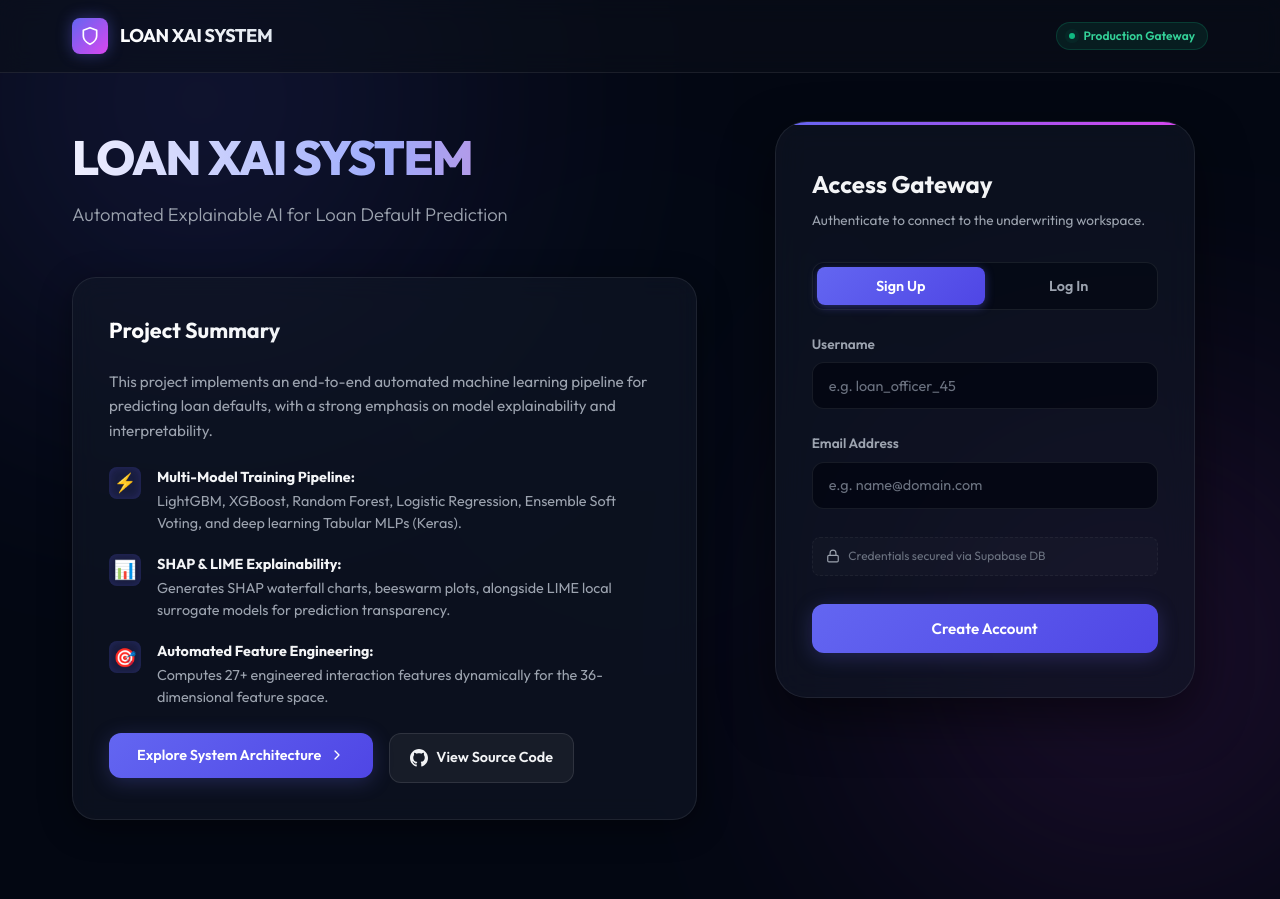
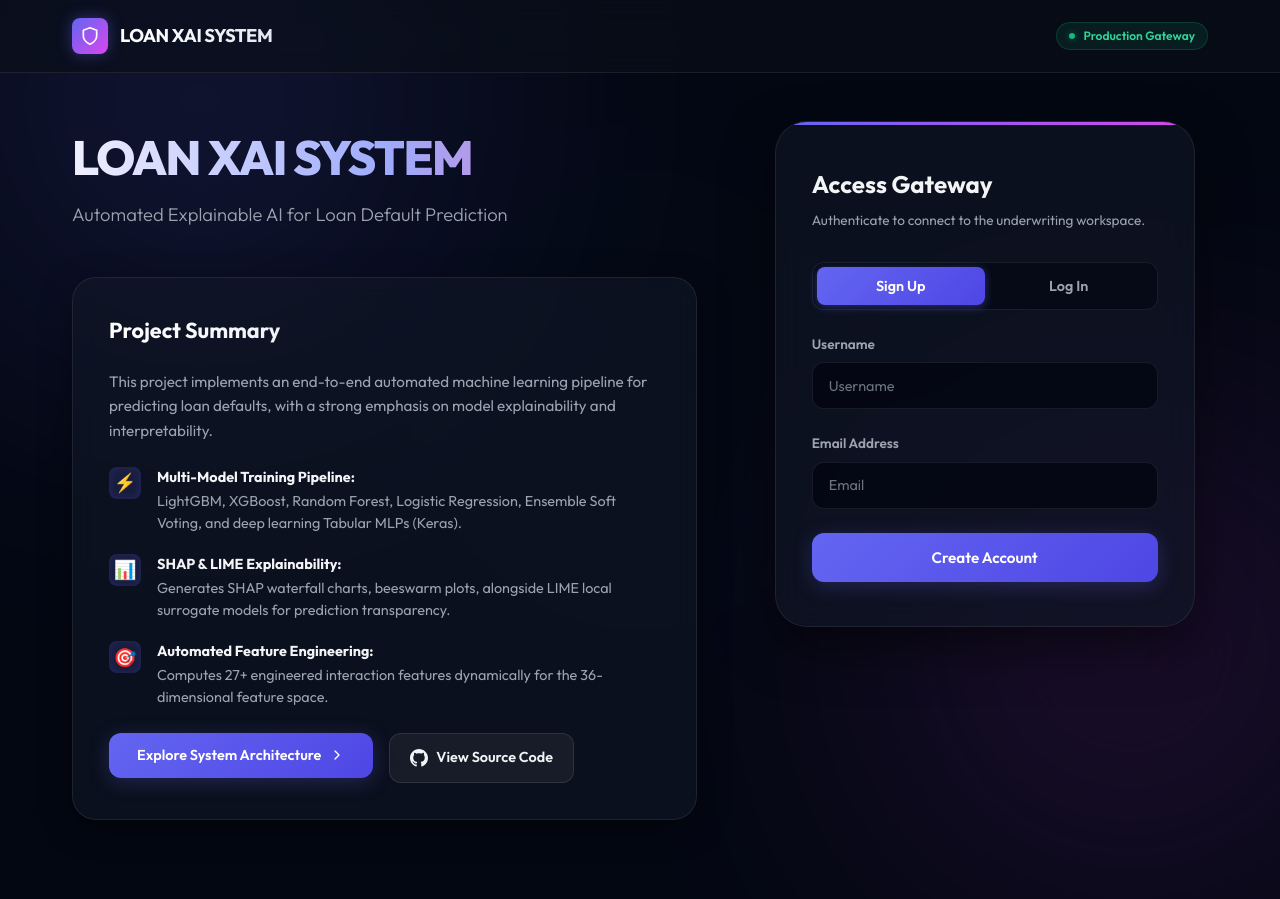
Before and after one commit to Pant0x/depi_loan_default_xai, a Flask app: page / in a window 1280 px wide; the page is wider, and only the part inside the window is pictured. Shown: the top 899 px of that part. Run offline with Flask 3, Linux system fonts and the light colour scheme.

Commit message:
style: update auth placeholders and remove badge

```diff
--- a/frontend_web/templates/landing.html
+++ b/frontend_web/templates/landing.html
@@ -118,20 +118,12 @@
 
                         <div class="form-group">
                             <label for="username" class="form-label">Username</label>
-                            <input type="text" id="username" name="username" class="form-input" placeholder="e.g. loan_officer_45" autocomplete="username" required>
+                            <input type="text" id="username" name="username" class="form-input" placeholder="Username" autocomplete="username" required>
                         </div>
 
                         <div class="form-group">
                             <label for="email" class="form-label">Email Address</label>
-                            <input type="email" id="email" name="email" class="form-input" placeholder="e.g. name@domain.com" autocomplete="email" required>
-                        </div>
-
-                        <div class="supabase-status-info">
-                            <svg xmlns="http://www.w3.org/2000/svg" width="14" height="14" viewBox="0 0 24 24" fill="none" stroke="currentColor" stroke-width="2" stroke-linecap="round" stroke-linejoin="round">
-                                <rect x="3" y="11" width="18" height="11" rx="2" ry="2"></rect>
-                                <path d="M7 11V7a5 5 0 0 1 10 0v4"></path>
-                            </svg>
-                            <span>Credentials secured via Supabase DB</span>
+                            <input type="email" id="email" name="email" class="form-input" placeholder="Email" autocomplete="email" required>
                         </div>
 
                         <button type="submit" class="btn-submit">
```
